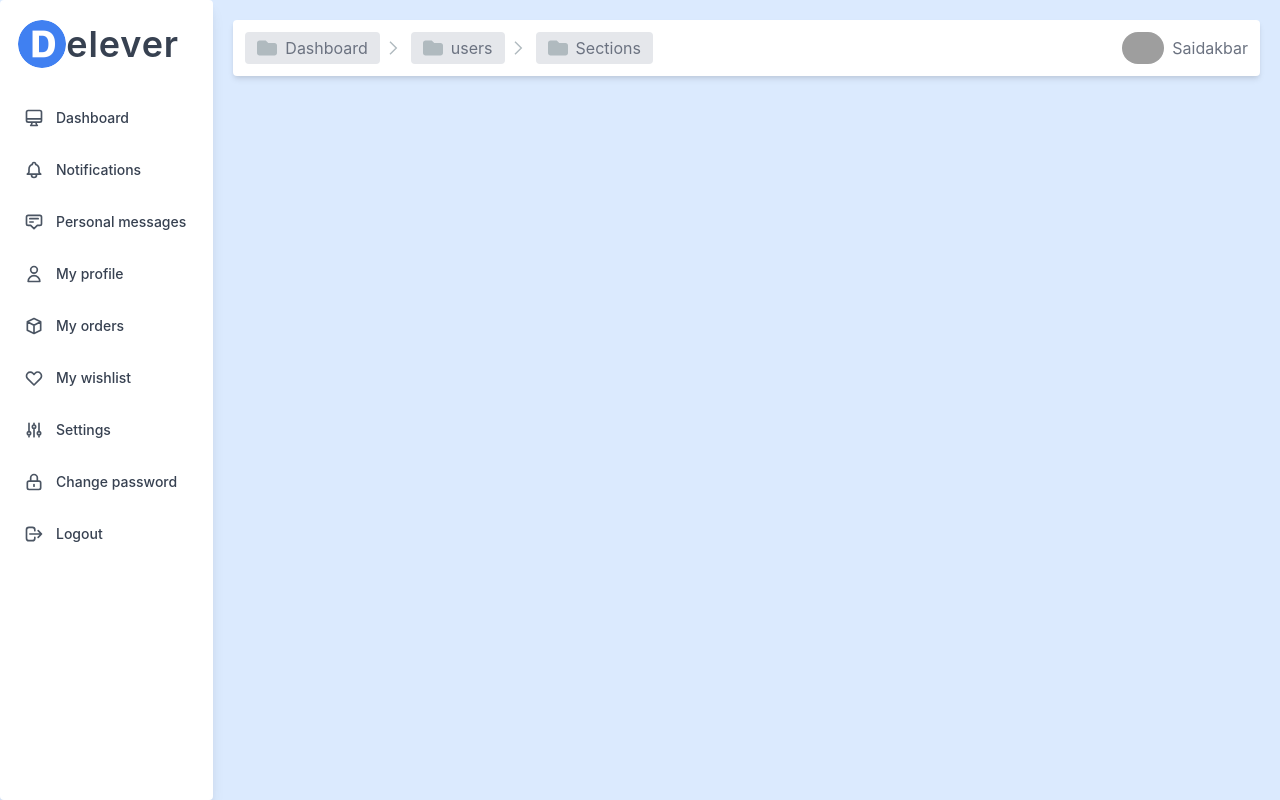
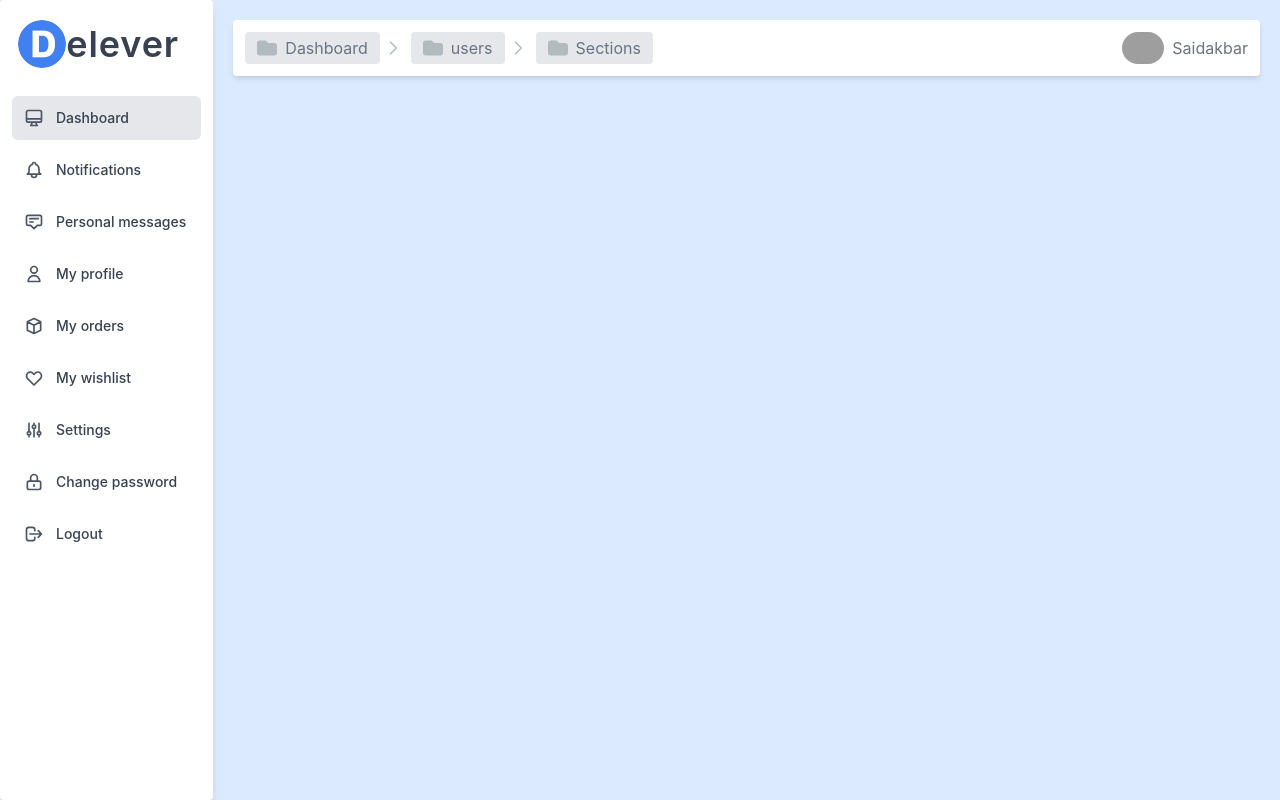
Before and after one commit to SAIDAKBAR123/udevs_admin, a React (Create React App) app: page /home in a window 1280 px wide. Built offline with nearby package versions, Linux system fonts and the light colour scheme; grey boxes are pictures that could not be loaded.

Commit message:
modified minor changes

```diff
--- a/src/components/layout/index.jsx
+++ b/src/components/layout/index.jsx
@@ -24,7 +24,7 @@ export default function App ({ children }) {
             </div>
                 <ul className="space-y-2 text-sm dashboard_list">
                     <li onClick={() => linkTo('/home/dashboard')}>
-                        <span className="flex items-center space-x-3 text-gray-700 p-3 rounded-md font-medium hover:bg-gray-200 focus:shadow-outline">
+                        <span className="flex items-center space-x-3 text-gray-700 p-3 rounded-md font-medium bg-gray-200 hover:bg-gray-200 focus:shadow-outline">
                             <span className="text-gray-600">
                                 <svg className="h-5" xmlns="http://www.w3.org/2000/svg" fill="none" viewBox="0 0 24 24" stroke="currentColor">
                                     <path strokeLinecap="round" strokeLinejoin="round" strokeWidth="2" d="M9.75 17L9 20l-1 1h8l-1-1-.75-3M3 13h18M5 17h14a2 2 0 002-2V5a2 2 0 00-2-2H5a2 2 0 00-2 2v10a2 2 0 002 2z" />
```
